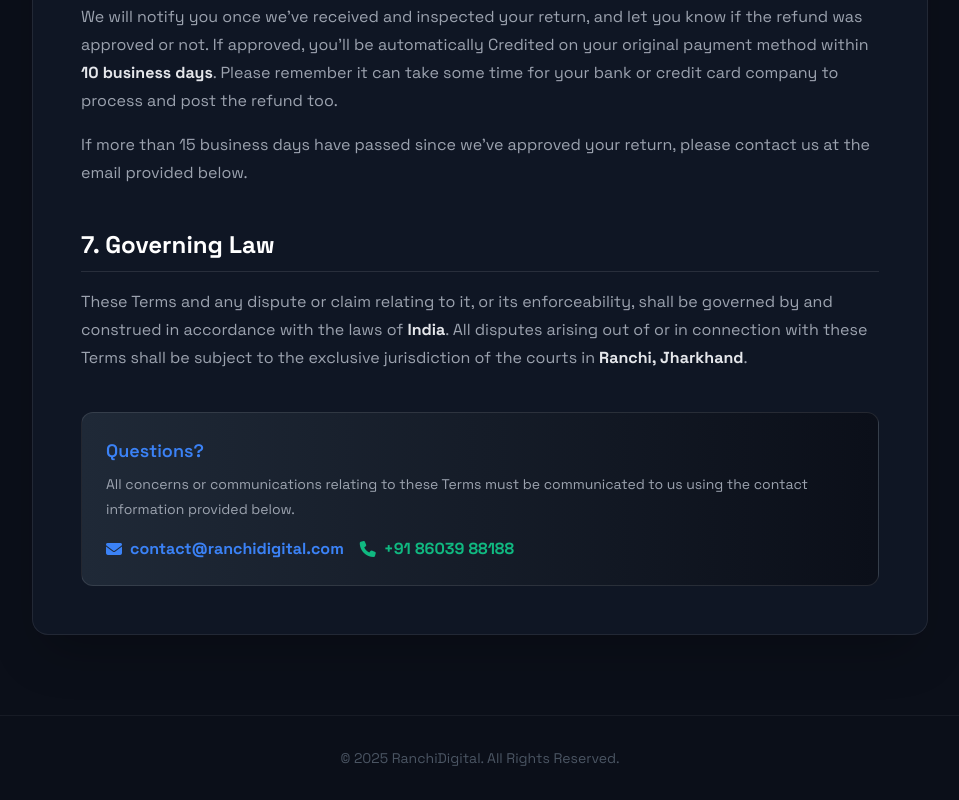
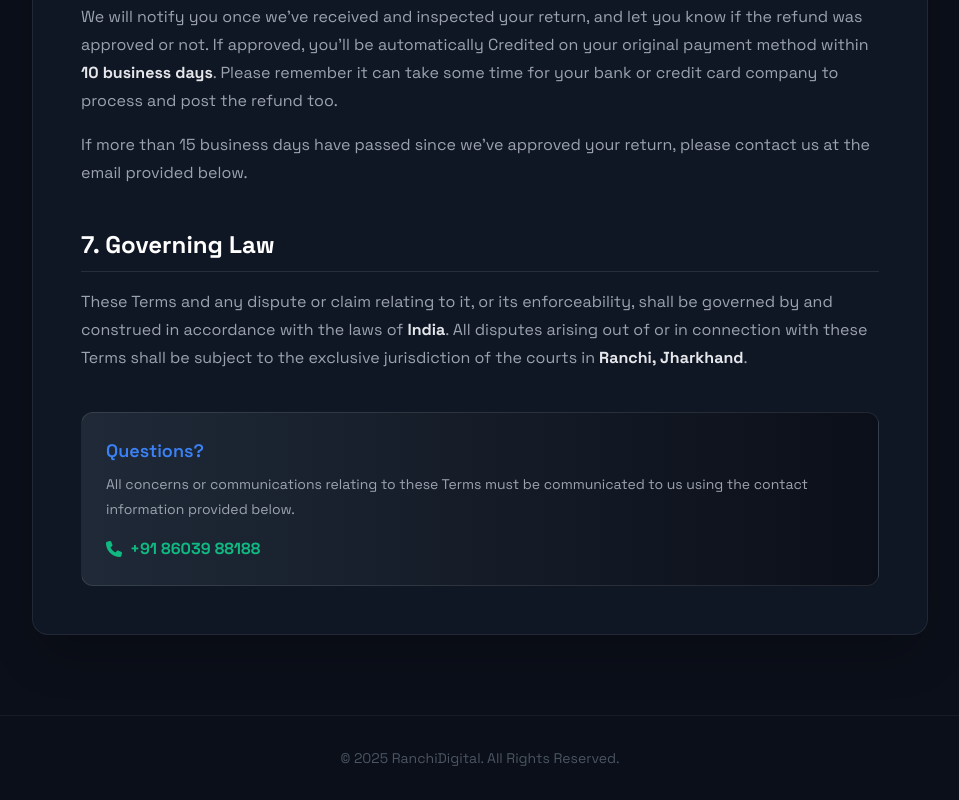
Before and after one commit to kumarmilap67/ranchidigital, a plain HTML site: page terms-and-conditions.html in a window 1280 px wide. Shown: the part 2432-3232 px from the top of the page, without its empty margins (160-1119 px from the left). Drawn offline with nearby package versions, Linux system fonts and the light colour scheme.

Commit message:
Update terms-and-conditions.html

```diff
--- a/terms-and-conditions.html
+++ b/terms-and-conditions.html
@@ -186,9 +186,9 @@
                     All concerns or communications relating to these Terms must be communicated to us using the contact information provided below.
                 </p>
                 <div class="flex flex-col sm:flex-row gap-4">
-                    <a href="mailto:contact@ranchidigital.com" class="inline-flex items-center gap-2 text-accent-blue hover:text-white transition font-bold">
+                    <!--<a href="mailto:contact@ranchidigital.com" class="inline-flex items-center gap-2 text-accent-blue hover:text-white transition font-bold">
                         <i class="fa-solid fa-envelope"></i> contact@ranchidigital.com
-                    </a>
+                    </a>-->
                     <a href="tel:+918603988188" class="inline-flex items-center gap-2 text-accent-green hover:text-white transition font-bold">
                         <i class="fa-solid fa-phone"></i> +91 86039 88188
                     </a>
```
